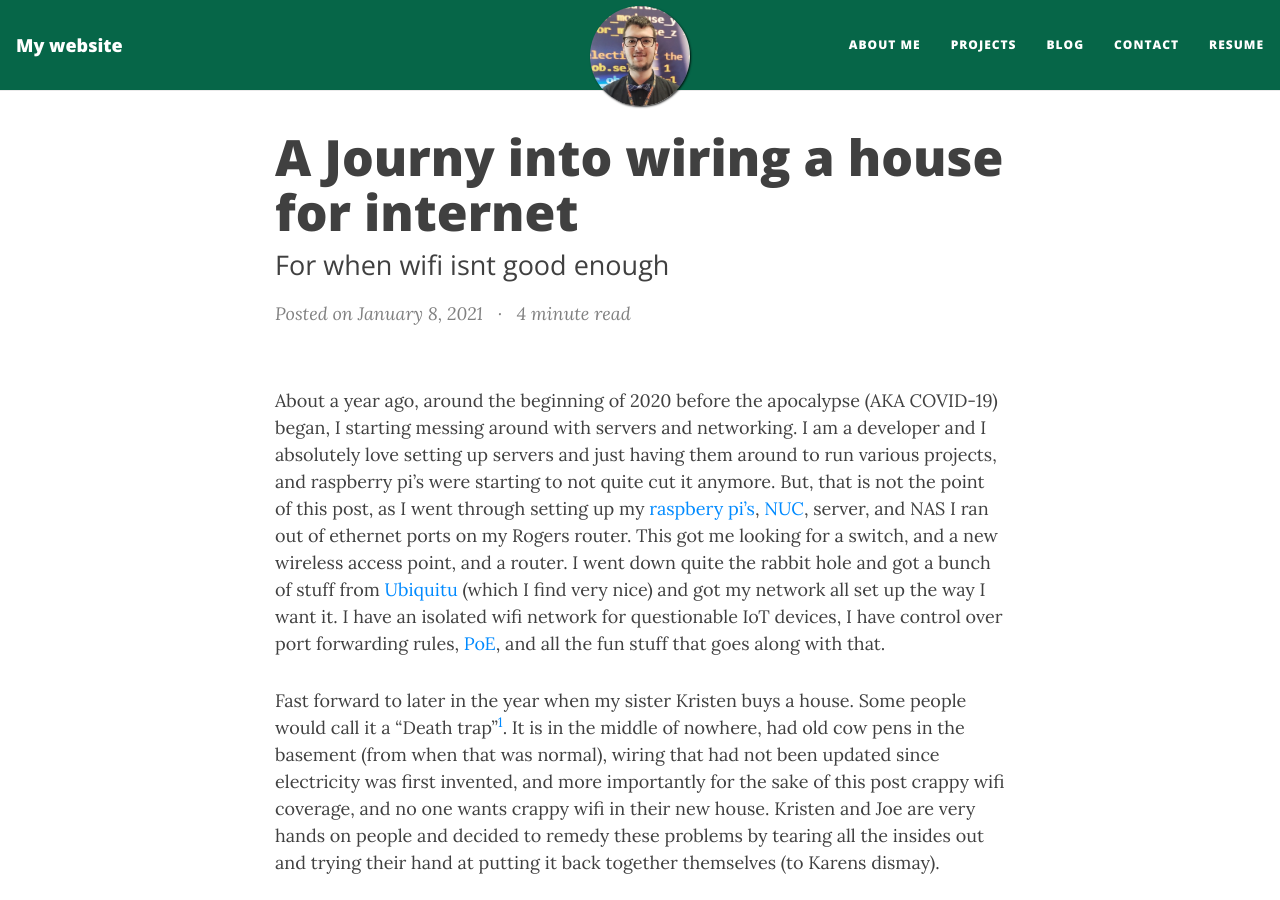
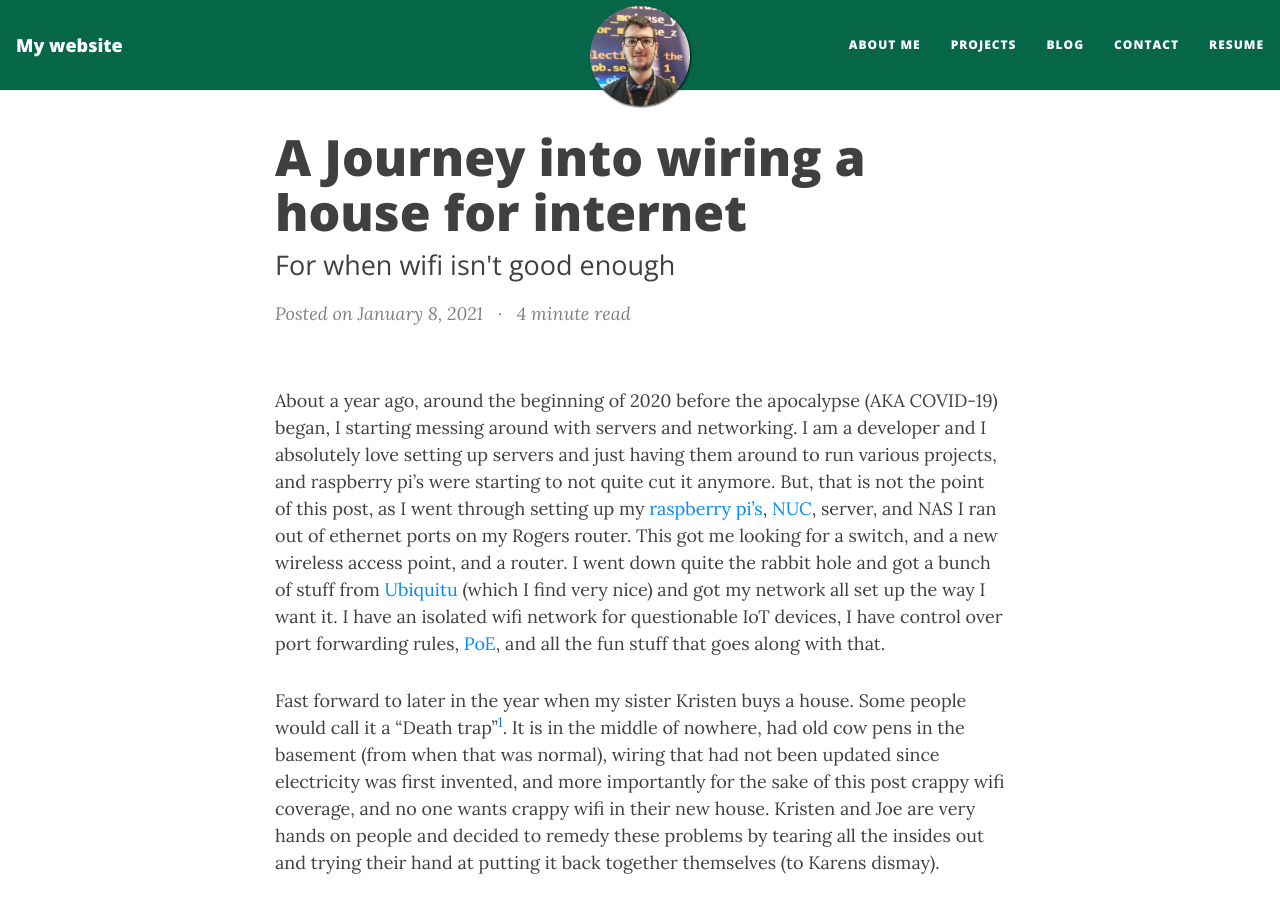
Before and after one commit to MarshallAsch/website, a Jekyll site: the page built from _posts/2021-01-08-network-wiring.md, in a window 1280 px wide and 900 px high. Built offline with Jekyll 4.4.1, drawn with Linux system fonts in a browser that asks for light colours; nearby versions of some CDN libraries.

Commit message:
fixed some post spelling errors

```diff
--- a/_posts/2021-01-08-network-wiring.md
+++ b/_posts/2021-01-08-network-wiring.md
@@ -1,7 +1,7 @@
 ---
 layout: post
-title: A Journy into wiring a house for internet
-subtitle: For when wifi isnt good enough
+title: A Journey into wiring a house for internet
+subtitle: For when wifi isn't good enough
 tags: [networking, building, hands-on]
 categories: blog
 comments: true
@@ -11,7 +11,7 @@ readtime: true
 About a year ago, around the beginning of 2020 before the apocalypse (AKA COVID-19) began, I starting messing around with servers and networking.
 I am a developer and I absolutely love setting up servers and just having them around to run various projects, and raspberry pi's were starting to
 not quite cut it anymore.
-But, that is not the point of this post, as I went through setting up my [raspbery pi's], [NUC], server, and NAS I ran out of ethernet ports on my Rogers router.
+But, that is not the point of this post, as I went through setting up my [raspberry pi's], [NUC], server, and NAS I ran out of ethernet ports on my Rogers router.
 This got me looking for a switch, and a new wireless access point, and a router.
 I went down quite the rabbit hole and got a bunch of stuff from [Ubiquitu] (which I find very nice) and got my network all
 set up the way I want it.
@@ -94,7 +94,7 @@ This is a larger thing to think about
 
 <!--links -->
 [PoE]: https://en.wikipedia.org/wiki/Power_over_Ethernet
-[raspbery pi's]: https://www.raspberrypi.org/)
+[raspberry pi's]: https://www.raspberrypi.org/)
 [NUC]: https://www.intel.ca/content/www/ca/en/products/boards-kits/nuc.html
 [Ubiquitu]: https://www.ui.com/
 
```
Also changed, not shown: 1 other file.
